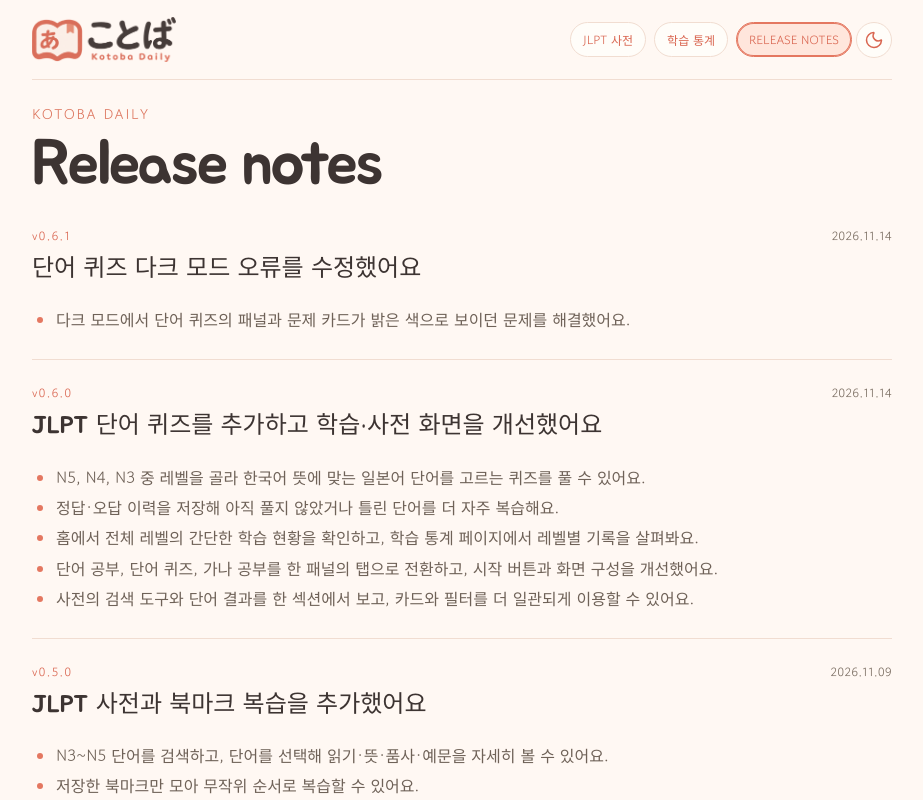
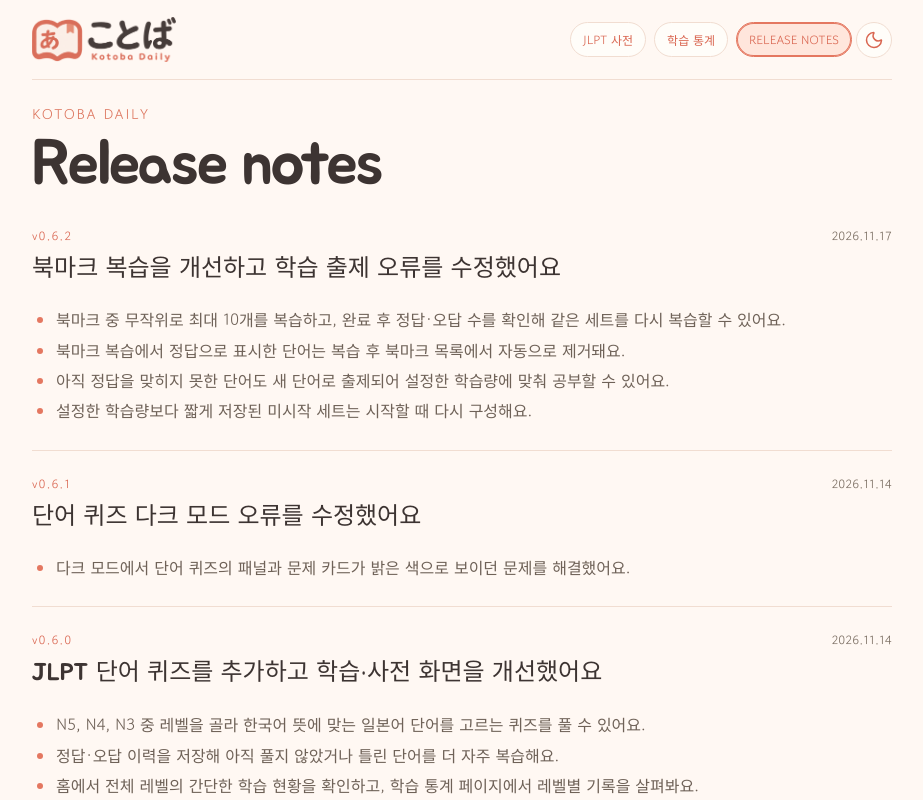
Before and after one commit to serene1004/kotoba-daily, a React (Vite) app: page /updates in a window 1280 px wide. Shown: the top 800 px of the page, without its empty margins (178-1101 px from the left). Built offline with nearby package versions, Linux system fonts and the light colour scheme.

Commit message:
chore(release): prepare 0.6.2 notes

```diff
--- a/package.json
+++ b/package.json
@@ -1,7 +1,7 @@
 {
   "name": "kotoba-daily",
   "private": true,
-  "version": "0.6.1",
+  "version": "0.6.2",
   "packageManager": "pnpm@11.17.0",
   "type": "module",
   "scripts": {
--- a/src/data/releases.ts
+++ b/src/data/releases.ts
@@ -6,6 +6,17 @@ export type Release = {
 };
 
 export const releases: Release[] = [
+  {
+    version: '0.6.2',
+    date: '2026.11.17',
+    title: '북마크 복습을 개선하고 학습 출제 오류를 수정했어요',
+    changes: [
+      '북마크 중 무작위로 최대 10개를 복습하고, 완료 후 정답·오답 수를 확인해 같은 세트를 다시 복습할 수 있어요.',
+      '북마크 복습에서 정답으로 표시한 단어는 복습 후 북마크 목록에서 자동으로 제거돼요.',
+      '아직 정답을 맞히지 못한 단어도 새 단어로 출제되어 설정한 학습량에 맞춰 공부할 수 있어요.',
+      '설정한 학습량보다 짧게 저장된 미시작 세트는 시작할 때 다시 구성해요.',
+    ],
+  },
   {
     version: '0.6.1',
     date: '2026.11.14',
```
Also changed, not shown: 1 other file (tests, documents, lock files or other folders).
